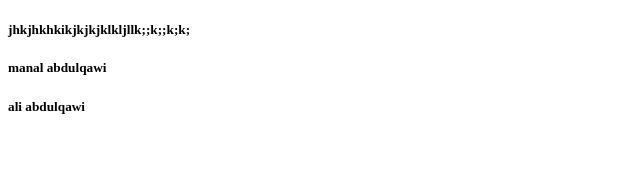
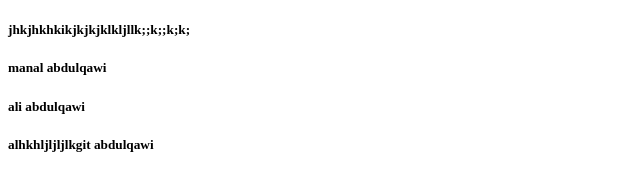
Before and after one commit to ManalAbdulqawi/git-demo, a plain HTML site: page index.html in a window 1280 px wide. Shown: the whole page, without its empty margins (0-640 px from the left). Drawn offline with Linux system fonts and the light colour scheme.

Commit message:
four commit

```diff
--- a/index.html
+++ b/index.html
@@ -14,6 +14,9 @@
         <h5>ali abdulqawi
 
         </h5>
+        <h5>alhkhljljljlkgit abdulqawi
+
+        </h5>
 
 
   </body>
```
